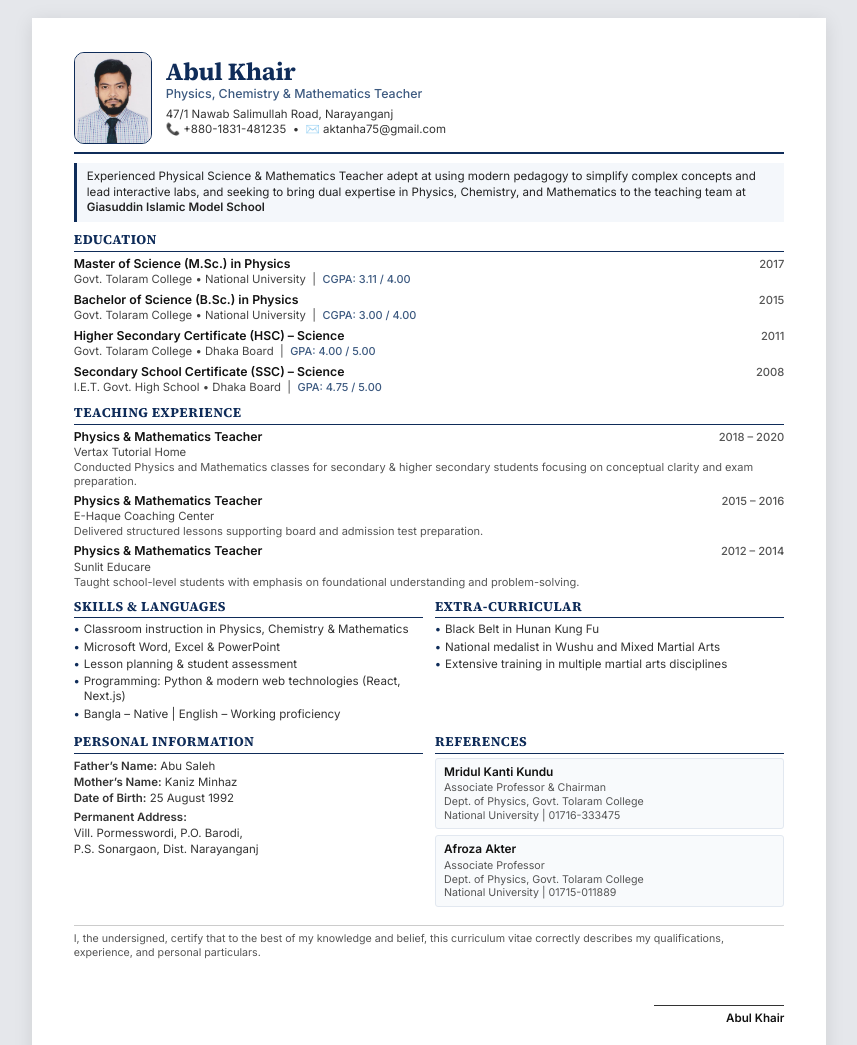
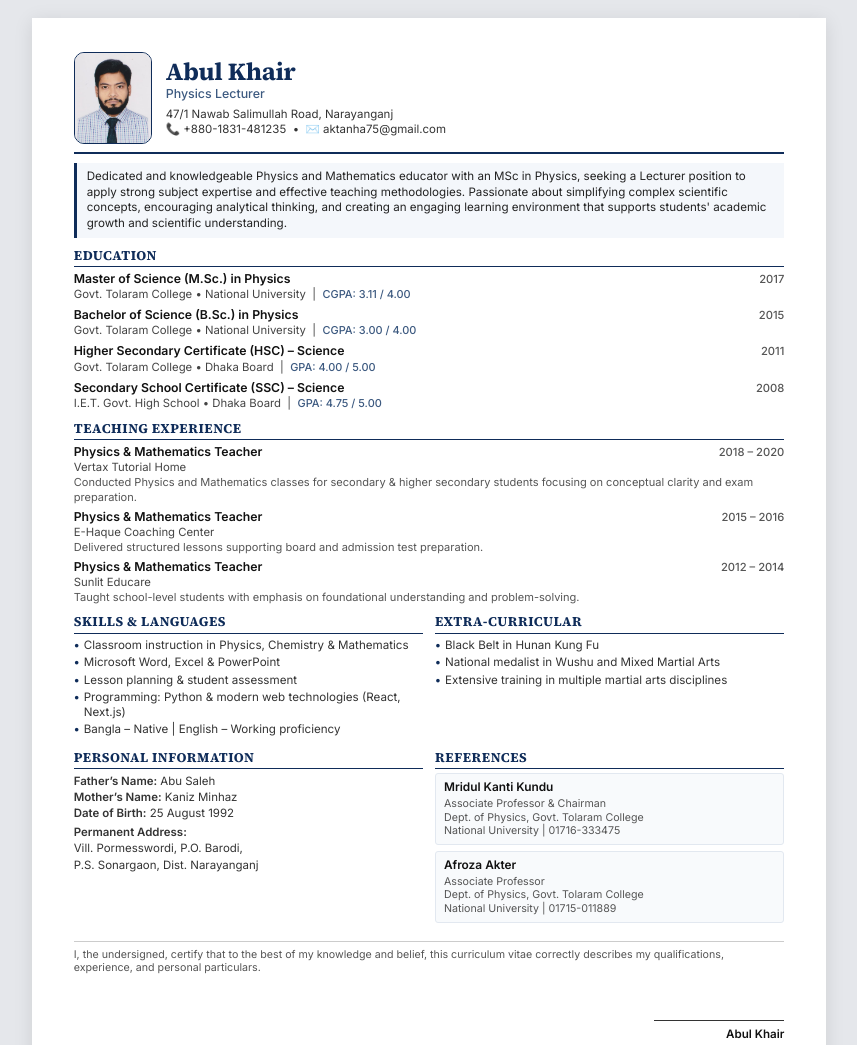
Before and after one commit to AK-Tanha/AK-Tanha-CV, a plain HTML site: page teacher cv.html in a window 1280 px wide. Shown: the top 1045 px of the page, without its empty margins (211-1068 px from the left). Drawn offline with Linux system fonts and the light colour scheme.

Commit message:
update professional title and objective in teacher CV

```diff
--- a/teacher cv.html
+++ b/teacher cv.html
@@ -277,7 +277,7 @@
             </div>
             <div class="header-info">
                 <h1 class="name">Abul Khair</h1>
-                <div class="subtitle">Physics, Chemistry &amp; Mathematics Teacher</div>
+                <div class="subtitle">Physics Lecturer</div>
                 <div class="contact">
                     47/1 Nawab Salimullah Road, Narayanganj<br>
                     📞 +880-1831-481235 &nbsp;•&nbsp; ✉️ aktanha75@gmail.com
@@ -287,7 +287,8 @@
 
         <!-- OBJECTIVE -->
         <div class="objective">
-Experienced Physical Science & Mathematics Teacher adept at using modern pedagogy to simplify complex concepts and lead interactive labs, and seeking to bring dual expertise in Physics, Chemistry, and Mathematics to the teaching team at <strong>Giasuddin Islamic Model School</strong>        </div>
+            Dedicated and knowledgeable Physics and Mathematics educator with an MSc in Physics, seeking a Lecturer position to apply strong subject expertise and effective teaching methodologies. Passionate about simplifying complex scientific concepts, encouraging analytical thinking, and creating an engaging learning environment that supports students' academic growth and scientific understanding.
+        </div>
 
         <!-- EDUCATION -->
         <section class="section">
```
